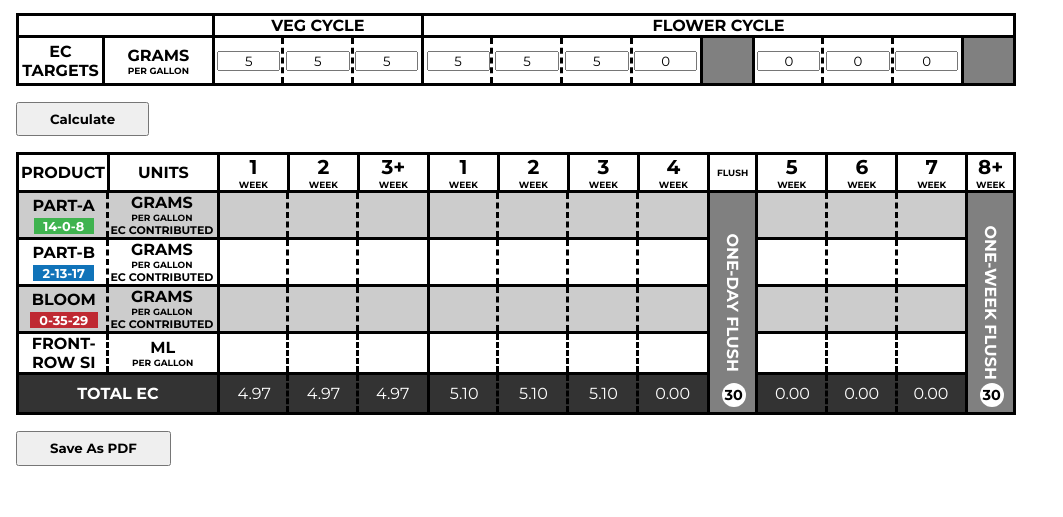
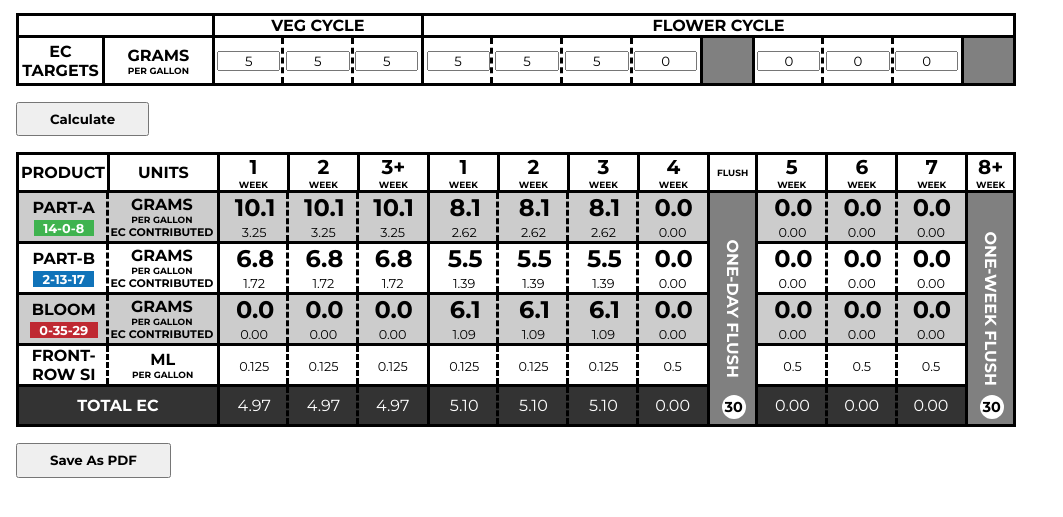
Before and after one commit to DarkAmdHa/JSCalculator2, a plain HTML site: page index.html in a window 1280 px wide. Both pictures are taken after typing "5", "5", "5", "5", "5", "5" into the empty fields and a click on the button "Calculate". Shown: the part 81-598 px from the top of the page, without its empty margins (0-1063 px from the left). Drawn offline with Linux system fonts and the light colour scheme.

Commit message:
Update index.html

```diff
--- a/index.html
+++ b/index.html
@@ -118,71 +118,67 @@
                     </table>
                 </td>
                 <td class='week-1 results dotted'>
-                    <div class="innerDiv">
-                        <p type="text" class='primary-output veg1_pA_out1'></p>
-                        <p class='secondary-output veg1_pA_out2'></p>
-                    </div>
-
-
+                    <table>
+                        <tr><td style='width: 100%;'><input type="text" class='primary-output veg1_pA_out1' disabled></td></tr>
+                        <tr><td><input type="text" class='secondary-output veg1_pA_out2' disabled></td></tr>
+                    </table>
                 </td>
                 <td class='week-2 results dotted'>
-                    <div class="innerDiv">
-                         <p class='primary-output veg2_pA_out1'></p>
-                        <p class='secondary-output veg2_pA_out2'></p>
-                    </div>
-
+                    <table>
+                        <tr><td style='width: 100%;'><input type="text" class='primary-output veg2_pA_out1' disabled></td></tr>
+                        <tr><td><input type="text" class='secondary-output veg2_pA_out2' disabled></td></tr>
+                    </table>
                 </td>
                 <td class='week-3 results'>
-                    <div class="innerDiv">
-                        <p class='primary-output veg3_pA_out1'></p>
-                        <p class='secondary-output veg3_pA_out2'></p>
-                    </div>
+                    <table>
+                        <tr><td style='width: 100%;'><input type="text" class='primary-output veg3_pA_out1' disabled></td></tr>
+                        <tr><td><input type="text" class='secondary-output veg3_pA_out2' disabled></td></tr>
+                    </table>
                 </td>
                 <td class='week-1 results dotted'>
-                    <div class="innerDiv">
-                        <p class='primary-output flow1_pA_out1'></p>
-                        <p class='secondary-output flow1_pA_out2'></p>
-                    </div>
-
+                    <table>
+                        <tr><td style='width: 100%;'><input type="text" class='primary-output flow1_pA_out1' disabled></td></tr>
+                        <tr><td><input type="text" class='secondary-output flow1_pA_out2' disabled></td></tr>
+                    </table>
                 </td>
                 <td class='week-2 results dotted'>
-                    <div class="innerDiv">
-                        <p class='primary-output flow2_pA_out1'></p>
-                        <p class='secondary-output flow2_pA_out2'></p>
-                    </div>
+                    <table>
+                        <tr><td style='width: 100%;'><input type="text" class='primary-output flow2_pA_out1' disabled></td></tr>
+                        <tr><td><input type="text" class='secondary-output flow2_pA_out2' disabled></td></tr>
+                    </table>
                 </td>
                 <td class='week-3 results dotted'>
-                    <div class="innerDiv">
-                        <p class='primary-output flow3_pA_out1'></p>
-                        <p class='secondary-output flow3_pA_out2'></p>
-                    </div>
+                    <table>
+                        <tr><td style='width: 100%;'><input type="text" class='primary-output flow3_pA_out1' disabled></td></tr>
+                        <tr><td><input type="text" class='secondary-output flow3_pA_out2' disabled></td></tr>
+                    </table>
                 </td>
                 <td class='week-4 results'>
-                    <div class="innerDiv">
-                        <p class='primary-output flow4_pA_out1'></p>
-                        <p class='secondary-output flow4_pA_out2'></p>
-                    </div>
+                    <table>
+                        <tr><td style='width: 100%;'><input type="text" class='primary-output flow4_pA_out1' disabled></td></tr>
+                        <tr><td><input type="text" class='secondary-output flow4_pA_out2' disabled></td></tr>
+                    </table>
                 </td>
 
                 <td rowspan="8" class='flush'><p>One-day Flush</p> </td>
 
                 <td class='week-5 results dotted'>
-                    <div class="innerDiv">
-                        <p class='primary-output flow5_pA_out1'></p>
-                        <p class='secondary-output flow5_pA_out2'></p>
-                    </div>
+                    <table>
+                        <tr><td style='width: 100%;'><input type="text" class='primary-output flow5_pA_out1' disabled></td></tr>
+                        <tr><td><input type="text" class='secondary-output flow5_pA_out2' disabled></td></tr>
+                    </table>
                 </td>
                 <td class='week-6 results dotted'>
-                    <div class="innerDiv">
-                        <p class='primary-output flow6_pA_out1'></p>
-                        <p class='secondary-output flow6_pA_out2'></p>
-                    </div>
+                    <table>
+                        <tr><td style='width: 100%;'><input type="text" class='primary-output flow6_pA_out1' disabled></td></tr>
+                        <tr><td><input type="text" class='secondary-output flow6_pA_out2' disabled></td></tr>
+                    </table>
                 </td>
                 <td class='week-7 results'>
-                    <div class="innerDiv">
-                        <p class='primary-output flow7_pA_out1'></p>
-                        <p class='secondary-output flow7_pA_out2'></p>
-                    </div>
+                    <table>
+                        <tr><td style='width: 100%;'><input type="text" class='primary-output flow7_pA_out1' disabled></td></tr>
+                        <tr><td><input type="text" class='secondary-output flow7_pA_out2' disabled></td></tr>
+                    </table>
                 </td>
                 <td rowspan="8" class='flush'><p>One-Week Flush</p></td>
             </tr>
@@ -200,66 +196,66 @@
                     </table>
                 </td>
                 <td class='week-1 results dotted'>
-                    <div class="innerDiv">
-                        <p class='primary-output veg1_pB_out1'></p>
-                        <p class='secondary-output veg1_pB_out2'></p>
-                    </div>
+                    <table>
+                        <tr><td style='width: 100%;'><input type="text" class='primary-output veg1_pB_out1' disabled></td></tr>
+                        <tr><td><input type="text" class='secondary-output veg1_pB_out2' disabled></td></tr>
+                    </table>
                 </td>
                 <td class='week-2 results dotted'>
-                    <div class="innerDiv">
-                        <p class='primary-output veg2_pB_out1'></p>
-                        <p class='secondary-output veg2_pB_out2'></p>
-                    </div>
+                    <table>
+                        <tr><td style='width: 100%;'><input type="text" class='primary-output veg2_pB_out1' disabled></td></tr>
+                        <tr><td><input type="text" class='secondary-output veg2_pB_out2' disabled></td></tr>
+                    </table>
                 </td>
                 <td class='week-3 results'>
-                    <div class="innerDiv">
-                        <p class='primary-output veg3_pB_out1'></p>
-                        <p class='secondary-output veg3_pB_out2'></p>
-                    </div>
+                    <table>
+                        <tr><td style='width: 100%;'><input type="text" class='primary-output veg3_pB_out1' disabled></td></tr>
+                        <tr><td><input type="text" class='secondary-output veg3_pB_out2' disabled></td></tr>
+                    </table>
                 </td>
                 <td class='week-1 results dotted'>
-                    <div class="innerDiv">
-                        <p class='primary-output flow1_pB_out1'></p>
-                        <p class='secondary-output flow1_pB_out2'></p>
-                    </div>
+                    <table>
+                        <tr><td style='width: 100%;'><input type="text" class='primary-output flow1_pB_out1' disabled></td></tr>
+                        <tr><td><input type="text" class='secondary-output flow1_pB_out2' disabled></td></tr>
+                    </table>
                 </td>
                 <td class='week-2 results dotted'>
-                    <div class="innerDiv">
-                        <p class='primary-output flow2_pB_out1'></p>
-                        <p class='secondary-output flow2_pB_out2'></p>
-                    </div>
+                    <table>
+                        <tr><td style='width: 100%;'><input type="text" class='primary-output flow2_pB_out1' disabled></td></tr>
+                        <tr><td><input type="text" class='secondary-output flow2_pB_out2' disabled></td></tr>
+                    </table>
                 </td>
                 <td class='week-3 results dotted'>
-                    <div class="innerDiv">
-                        <p class='primary-output flow3_pB_out1'></p>
-                        <p class='secondary-output flow3_pB_out2'></p>
-                    </div>
+                    <table>
+                        <tr><td style='width: 100%;'><input type="text" class='primary-output flow3_pB_out1' disabled></td></tr>
+                        <tr><td><input type="text" class='secondary-output flow3_pB_out2' disabled></td></tr>
+                    </table>
                 </td>
                 <td class='week-4 results'>
-                    <div class="innerDiv">
-                        <p class='primary-output flow4_pB_out1'></p>
-                        <p class='secondary-output flow4_pB_out2'></p>
-                    </div>
+                    <table>
+                        <tr><td style='width: 100%;'><input type="text" class='primary-output flow4_pB_out1' disabled></td></tr>
+                        <tr><td><input type="text" class='secondary-output flow4_pB_out2' disabled></td></tr>
+                    </table>
                 </td>
 
 
                 <td class='week-5 results dotted'>
-                    <div class="innerDiv">
-                        <p class='primary-output flow5_pB_out1'></p>
-                        <p class='secondary-output flow5_pB_out2'></p>
-                    </div>
+                    <table>
+                        <tr><td style='width: 100%;'><input type="text" class='primary-output flow5_pB_out1' disabled></td></tr>
+                        <tr><td><input type="text" class='secondary-output flow5_pB_out2' disabled></td></tr>
+                    </table>
                 </td>
                 <td class='week-6 results dotted'>
-                    <div class="innerDiv">
-                        <p class='primary-output flow6_pB_out1'></p>
-                        <p class='secondary-output flow6_pB_out2'></p>
-                    </div>
+                    <table>
+                        <tr><td style='width: 100%;'><input type="text" class='primary-output flow6_pB_out1' disabled></td></tr>
+                        <tr><td><input type="text" class='secondary-output flow6_pB_out2' disabled></td></tr>
+                    </table>
                 </td>
                 <td class='week-7 results'>
-                    <div class="innerDiv">
-                        <p class='primary-output flow7_pB_out1'></p>
-                        <p class='secondary-output flow7_pB_out2'></p>
-                    </div>
+                    <table>
+                        <tr><td style='width: 100%;'><input type="text" class='primary-output flow7_pB_out1' disabled></td></tr>
+                        <tr><td><input type="text" class='secondary-output flow7_pB_out2' disabled></td></tr>
+                    </table>
                 </td>
             </tr>
 
@@ -277,66 +273,66 @@
                     </table>
                 </td>
                 <td class='week-1 results dotted'>
-                    <div class="innerDiv">
-                        <p class='primary-output veg1_blm_out1'></p>
-                        <p class='secondary-output veg1_blm_out2'></p>
-                    </div>
+                    <table>
+                        <tr><td style='width: 100%;'><input type="text" class='primary-output veg1_blm_out1' disabled></td></tr>
+                        <tr><td><input type="text" class='secondary-output veg1_blm_out2' disabled></td></tr>
+                    </table>
                 </td>
                 <td class='week-2 results dotted'>
-                    <div class="innerDiv">
-                        <p class='primary-output veg2_blm_out1'></p>
-                        <p class='secondary-output veg2_blm_out2'></p>
-                    </div>
+                    <table>
+                        <tr><td style='width: 100%;'><input type="text" class='primary-output veg2_blm_out1' disabled></td></tr>
+                        <tr><td><input type="text" class='secondary-output veg2_blm_out2' disabled></td></tr>
+                    </table>
                 </td>
                 <td class='week-3 results'>
-                    <div class="innerDiv">
-                        <p class='primary-output veg3_blm_out1'></p>
-                        <p class='secondary-output veg3_blm_out2'></p>
-                    </div>
+                    <table>
+                        <tr><td style='width: 100%;'><input type="text" class='primary-output veg3_blm_out1' disabled></td></tr>
+                        <tr><td><input type="text" class='secondary-output veg3_blm_out2' disabled></td></tr>
+                    </table>
                 </td>
                 <td class='week-1 results dotted'>
-                    <div class="innerDiv">
-                        <p class='primary-output flow1_blm_out1'></p>
-                        <p class='secondary-output flow1_blm_out2'></p>
-                    </div>
+                    <table>
+                        <tr><td style='width: 100%;'><input type="text" class='primary-output flow1_blm_out1' disabled></td></tr>
+                        <tr><td><input type="text" class='secondary-output flow1_blm_out2' disabled></td></tr>
+                    </table>
                 </td>
                 <td class='week-2 results dotted'>
-                    <div class="innerDiv">
-                        <p class='primary-output flow2_blm_out1'></p>
-                        <p class='secondary-output flow2_blm_out2'></p>
-                    </div>
+                    <table>
+                        <tr><td style='width: 100%;'><input type="text" class='primary-output flow2_blm_out1' disabled></td></tr>
+                        <tr><td><input type="text" class='secondary-output flow2_blm_out2' disabled></td></tr>
+                    </table>
                 </td>
                 <td class='week-3 results dotted'>
-                    <div class="innerDiv">
-                        <p class='primary-output flow3_blm_out1'></p>
-                        <p class='secondary-output flow3_blm_out2'></p>
-                    </div>
+                    <table>
+                        <tr><td style='width: 100%;'><input type="text" class='primary-output flow3_blm_out1' disabled></td></tr>
+                        <tr><td><input type="text" class='secondary-output flow3_blm_out2' disabled></td></tr>
+                    </table>
                 </td>
                 <td class='week-4 results'>
-                    <div class="innerDiv">
-                        <p class='primary-output flow4_blm_out1'></p>
-                        <p class='secondary-output flow4_blm_out2'></p>
-                    </div>
+                    <table>
+                        <tr><td style='width: 100%;'><input type="text" class='primary-output flow4_blm_out1' disabled></td></tr>
+                        <tr><td><input type="text" class='secondary-output flow4_blm_out2' disabled></td></tr>
+                    </table>
                 </td>
 
 
                 <td class='week-5 results dotted'>
-                    <div class="innerDiv">
-                        <p class='primary-output flow5_blm_out1'></p>
-                        <p class='secondary-output flow5_blm_out2'></p>
-                    </div>
+                    <table>
+                        <tr><td style='width: 100%;'><input type="text" class='primary-output flow5_blm_out1' disabled></td></tr>
+                        <tr><td><input type="text" class='secondary-output flow5_blm_out2' disabled></td></tr>
+                    </table>
                 </td>
                 <td class='week-6 results dotted'>
-                    <div class="innerDiv">
-                        <p class='primary-output flow6_blm_out1'></p>
-                        <p class='secondary-output flow6_blm_out2'></p>
-                    </div>
+                    <table>
+                        <tr><td style='width: 100%;'><input type="text" class='primary-output flow6_blm_out1' disabled></td></tr>
+                        <tr><td><input type="text" class='secondary-output flow6_blm_out2' disabled></td></tr>
+                    </table>
                 </td>
                 <td class='week-7 results'>
-                    <div class="innerDiv">
-                        <p class='primary-output flow7_blm_out1'></p>
-                        <p class='secondary-output flow7_blm_out2'></p>
-                    </div>
+                    <table>
+                        <tr><td style='width: 100%;'><input type="text" class='primary-output flow7_blm_out1' disabled></td></tr>
+                        <tr><td><input type="text" class='secondary-output flow7_blm_out2' disabled></td></tr>
+                    </table>
                 </td>
             </tr>
 
@@ -346,36 +342,56 @@
                 <td class='dotted bold'>Front-Row SI</td>
                 <td class='bold'>ML <span class='small'>per gallon</span></td>
                 <td class='results dotted'>
-                    <p class='secondary-output si_veg1'></p>
+                    <table>
+                        <tr><td style='width: 100%;'><input type="text" class='secondary-output si_veg1' disabled></td></tr>
+                    </table>
                 </td>
                 <td class='results dotted'>
-                    <p class='secondary-output si_veg2'></p>
+                    <table>
+                        <tr><td style='width: 100%;'><input type="text" class='secondary-output si_veg2' disabled></td></tr>
+                    </table>
                 </td>
                 <td class='results'>
-                    <p class='secondary-output si_veg3'></p>
+                    <table>
+                        <tr><td style='width: 100%;'><input type="text" class='secondary-output si_veg3' disabled></td></tr>
+                    </table>
                 </td>
                 <td class='results dotted'>
-                    <p class='secondary-output si_flow1'></p>
+                    <table>
+                        <tr><td style='width: 100%;'><input type="text" class='secondary-output si_flow1' disabled></td></tr>
+                    </table>
                 </td>
                 <td class='results dotted'>
-                    <p class='secondary-output si_flow2'></p>
+                    <table>
+                        <tr><td style='width: 100%;'><input type="text" class='secondary-output si_flow2' disabled></td></tr>
+                    </table>
                 </td>
                 <td class='results dotted'>
-                    <p class='secondary-output si_flow3'></p>
+                    <table>
+                        <tr><td style='width: 100%;'><input type="text" class='secondary-output si_flow3' disabled></td></tr>
+                    </table>
                 </td>
                 <td class='results'>
-                    <p class='secondary-output si_flow4'></p>
+                    <table>
+                        <tr><td style='width: 100%;'><input type="text" class='secondary-output si_flow4' disabled></td></tr>
+                    </table>
                 </td>
 
 
                 <td class='results dotted'>
-                    <p class='secondary-output si_flow5'></p>
+                    <table>
+                        <tr><td style='width: 100%;'><input type="text" class='secondary-output si_flow5' disabled></td></tr>
+                    </table>
                 </td>
                 <td class='results dotted'>
-                    <p class='secondary-output si_flow6'></p>
+                    <table>
+                        <tr><td style='width: 100%;'><input type="text" class='secondary-output si_flow6' disabled></td></tr>
+                    </table>
                 </td>
                 <td class='results'>
-                    <p class='secondary-output si_flow7'></p>
+                    <table>
+                        <tr><td style='width: 100%;'><input type="text" class='secondary-output si_flow7' disabled></td></tr>
+                    </table>
                 </td>
             </tr>
 
```
